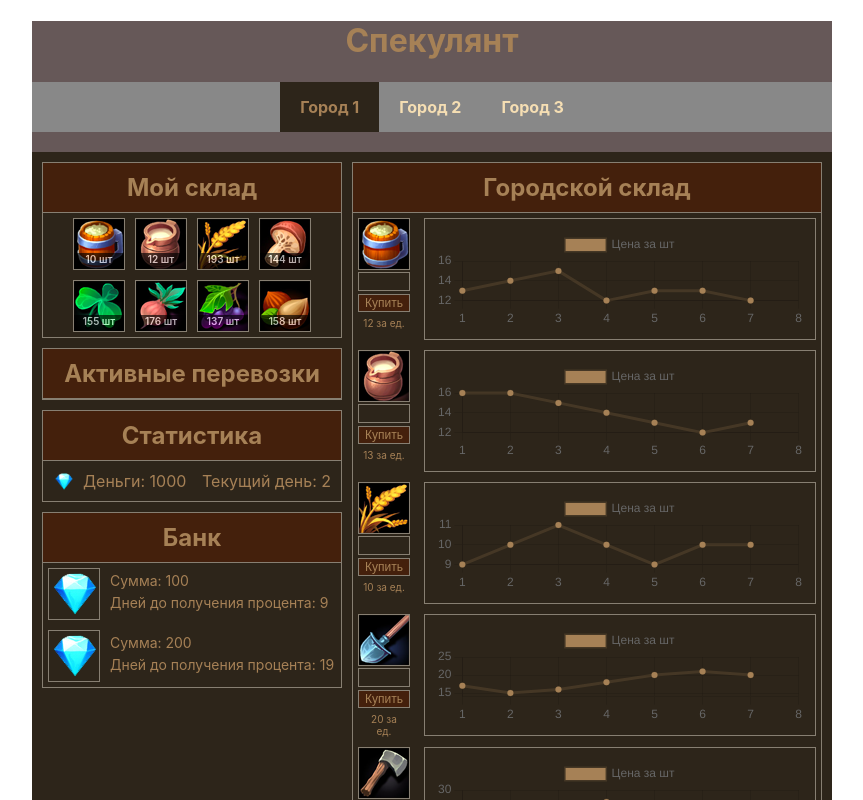
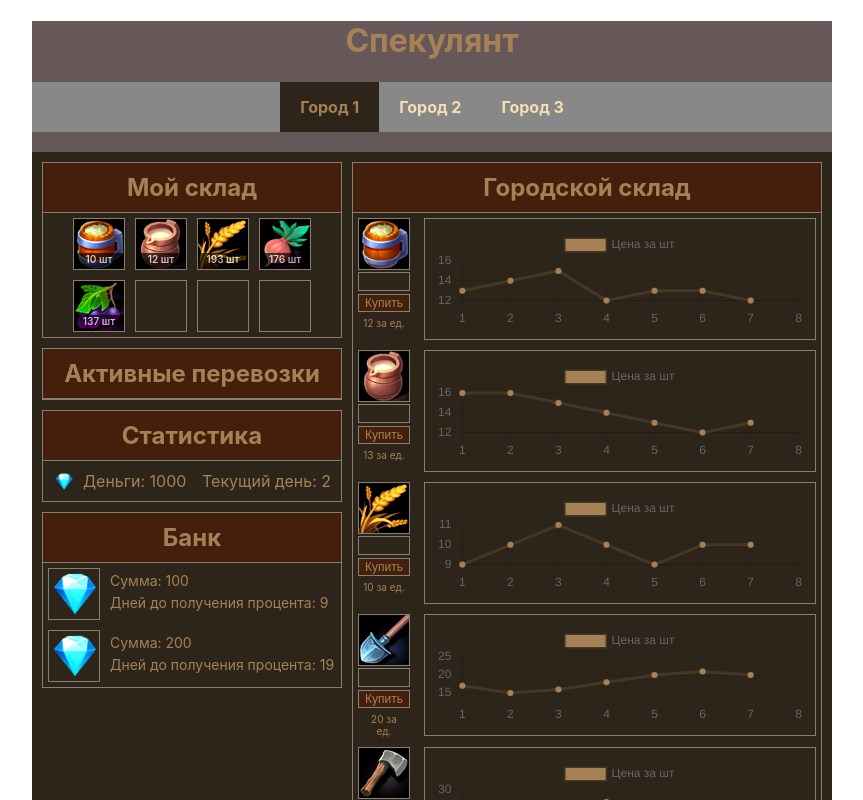
Before and after one commit to Shurr777/Speculator, a React (Create React App) app: page / in a window 1280 px wide. Shown: the top 800 px of the page, without its empty margins (208-1071 px from the left). Built offline with nearby package versions, Linux system fonts and the light colour scheme.

Commit message:
refactoring getCurrentStorage

```diff
--- a/src/components/App/App.jsx
+++ b/src/components/App/App.jsx
@@ -17,15 +17,14 @@ function App() {
     const [currentCity, setCurrentCity] = useState(1);
     const [selectedGood, setSelectedGood] = useState(null);
     const [deposits, setDeposits] = useState(defaultDepositData)
-    const [storages, setStorages] = useState(defaultStoragesData);
+    const [playerStorages, setPlayerStorages] = useState(defaultStoragesData);
     const [cityStorages, setCityStorages] = useState(defaultCityStoragesData)
     const [money, setMoney] = useState(1000);
     const [days, setDays] = useState(1);
     const [transportOrders, setTransportOrders] = useState([])
     const [orderId, setOrderId] = useState(1)
 
-
-    const getStorageByCity = () => {
+    const getCurrentStorage = (storages) =>{
         const store = storages.find((storage) => {
             return storage.cityId === currentCity
         });
@@ -36,33 +35,11 @@ function App() {
         }
     }
 
-    const getCityStorageByCity = () => {
-        const store = cityStorages.find((storage) => {
-            return storage.cityId === currentCity
-        });
-        if(store) {
-            return store.storage
-        } else {
-            return []
-        }
-    }
-
-    const getCityStorage = () => {
-        const store = cityStorages.find((storage) => {
-            return storage.cityId === currentCity
-        });
-        if(store) {
-            return store.storage
-        } else {
-            return []
-        }
-    }
-
     const cellGoods = (goodId, qty, totalPrice) => {
-        const storagesNew = [...storages];
+        const storagesNew = [...playerStorages];
         let moneyNew = money
 
-        const index = storages.findIndex((storage) => {
+        const index = playerStorages.findIndex((storage) => {
             return storage.cityId === currentCity
         })
 
@@ -72,7 +49,7 @@ function App() {
             });
 
             if(goodIndex > -1) {
-                const currentCityStorage = getCityStorageByCity();
+                const currentCityStorage = getCurrentStorage(cityStorages);
 
                 const cityGoodIndex = currentCityStorage.findIndex(good => {
                     return good.id === goodId;
@@ -93,7 +70,7 @@ function App() {
                 }
             }
         }
-        setStorages(storagesNew);
+        setPlayerStorages(storagesNew);
     }
 
     const getRandomInt = (max) => {
@@ -108,7 +85,6 @@ function App() {
 
             for (let goodIndex = 0; goodIndex < storage.length; goodIndex++) {
                 const goodData = storage[goodIndex]; //id, priceStats, maxStep, min, max price
-
                 const priceChangeSign = getRandomInt(2) ? 1 : -1;
                 const priceChangeValue = getRandomInt(goodData.maxStep + 1) * priceChangeSign;
 
@@ -182,7 +158,7 @@ function App() {
     const createTransportOrder = (targetCityId) => {
         const newOrders = [...transportOrders];
 
-        const storage = getStorageByCity()
+        const storage = getCurrentStorage(playerStorages)
         const goodIndex = storage.findIndex(good => good.id === selectedGood);
 
         if(goodIndex > -1) {
@@ -201,9 +177,9 @@ function App() {
     }
 
     const removeProduct = (productId) => {
-        const storagesNew = storages;
+        const storagesNew = playerStorages;
 
-        const index = storages.findIndex((storage) => {
+        const index = playerStorages.findIndex((storage) => {
             return storage.cityId === currentCity
         })
 
@@ -216,16 +192,16 @@ function App() {
                 storagesNew[index].storage.splice(productIndex, 1)
             }
         }
-        setStorages(storagesNew);
+        setPlayerStorages(storagesNew);
     };
 
     const buyGoods = (goodId, qty, price) => {
         const totalPrice = qty * price;
 
         if(money >= totalPrice) {
-            const storagesNew = storages;
+            const storagesNew = playerStorages;
 
-            const index = storages.findIndex((storage) => {
+            const index = playerStorages.findIndex((storage) => {
                 return storage.cityId === currentCity
             })
 
@@ -245,7 +221,7 @@ function App() {
                 }
             }
 
-            setStorages(storagesNew);
+            setPlayerStorages(storagesNew);
             setMoney(money - totalPrice)
         }
     }
@@ -264,9 +240,9 @@ function App() {
             return newOrders
         })
         //update product qty in target city
-        const storagesNew = storages;
+        const storagesNew = playerStorages;
 
-        const index = storages.findIndex((storage) => {
+        const index = playerStorages.findIndex((storage) => {
             return storage.cityId === order.targetCityId;
         })
 
@@ -284,11 +260,11 @@ function App() {
                 });
             }
         }
-        setStorages(storagesNew);
+        setPlayerStorages(storagesNew);
     }
 
     const getSelectedProductPrice = () => {
-        const cityStorage = getCityStorage();
+        const cityStorage = getCurrentStorage(cityStorages);
 
         const product = cityStorage.find(product => {
             return product.id === selectedGood
@@ -319,7 +295,7 @@ function App() {
                 <div className="column">
                     <div className="storage">
                         <Storage currentCity={currentCity}
-                                 storage={getStorageByCity()}
+                                 storage={getCurrentStorage(playerStorages)}
                                  goods={goods}
                                  selectedGood={selectedGood}
                                  selectedProductPrice={getSelectedProductPrice()}
@@ -352,7 +328,7 @@ function App() {
                 <div className="column">
                     <div className="city-storage">
                         <CityStorage
-                            storage={getCityStorage()}
+                            storage={getCurrentStorage(cityStorages)}
                             onBuy={(goodId, number, price) => {
                                 buyGoods(goodId, number, price)
                             }
--- a/src/config.js
+++ b/src/config.js
@@ -15,14 +15,6 @@ export const defaultStoragesData = [
                 qty: 193
             },
             {
-                id: 4,
-                qty: 144
-            },
-            {
-                id: 5,
-                qty: 155
-            },
-            {
                 id: 6,
                 qty: 176
             },
@@ -30,10 +22,7 @@ export const defaultStoragesData = [
                 id: 7,
                 qty: 137
             },
-            {
-                id: 8,
-                qty: 158
-            },
+
         ]
     },
     {
@@ -238,19 +227,3 @@ export const goods =  [
         title: 'Кирка'
     }
 ];
-
-/*
-export const cities = [
-    {
-        id: 1,
-        title: 'Город 1',
-    },
-    {
-        id: 2,
-        title: 'Город 2',
-    },
-    {
-        id: 3,
-        title: 'Город 3',
-    }
-]*/
```
